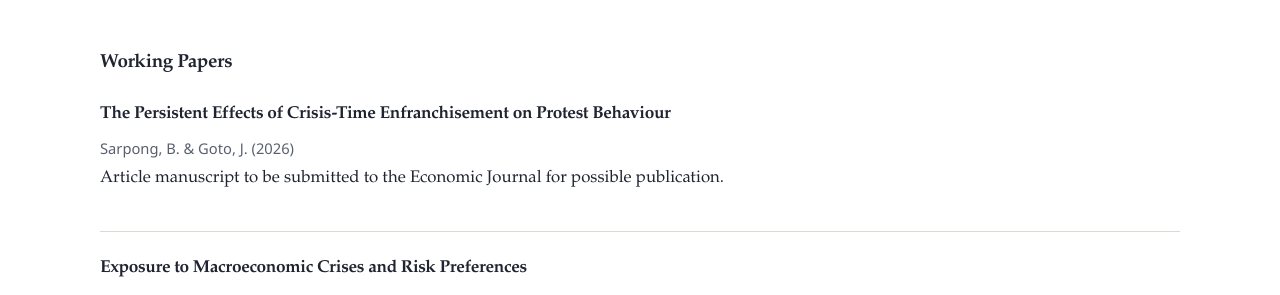
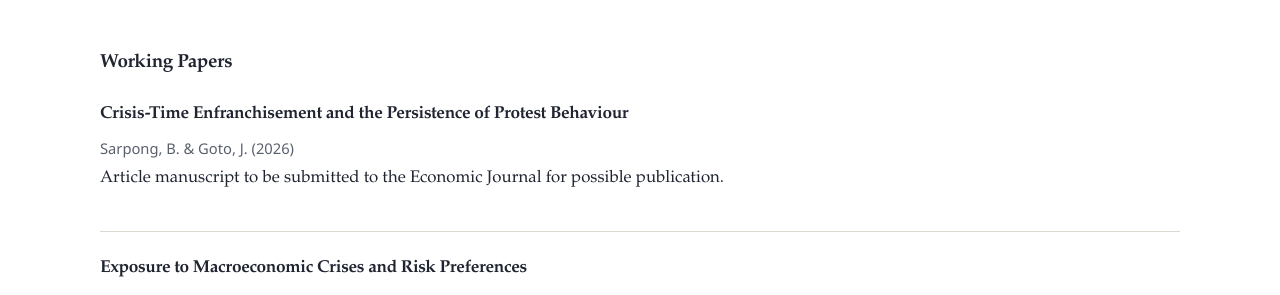
Before and after one commit to bernardksarpong/bernardksarpong.github.io, a Jekyll site: the page built from research.html, in a window 1280 px wide. Shown: the part 594-889 px from the top of the page. Built offline with Jekyll 4.4.1, drawn with Linux system fonts in a browser that asks for light colours.

Commit message:
Update publications content via site editor

```diff
--- a/_data/publications.yml
+++ b/_data/publications.yml
@@ -6,7 +6,7 @@ published_note: Peer-reviewed publications can be added here as they become avai
 working_papers:
   - authors: Sarpong, B. & Goto, J.
     year: '2026'
-    title: The Persistent Effects of Crisis-Time Enfranchisement on Protest Behaviour
+    title: Crisis-Time Enfranchisement and the Persistence of Protest Behaviour
     status: Article manuscript to be submitted to the Economic Journal for possible publication.
   - authors: Sarpong, B. & Goto, J.
     year: '2026'
```
